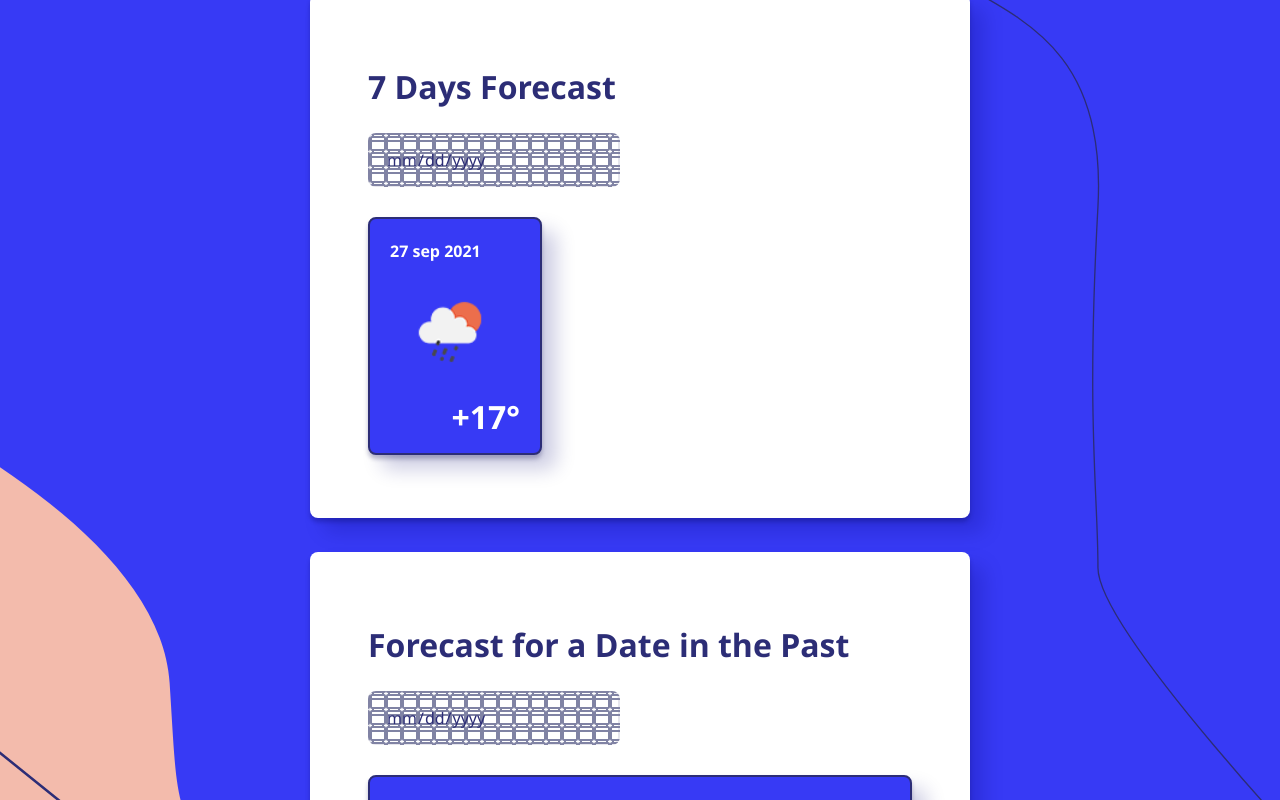
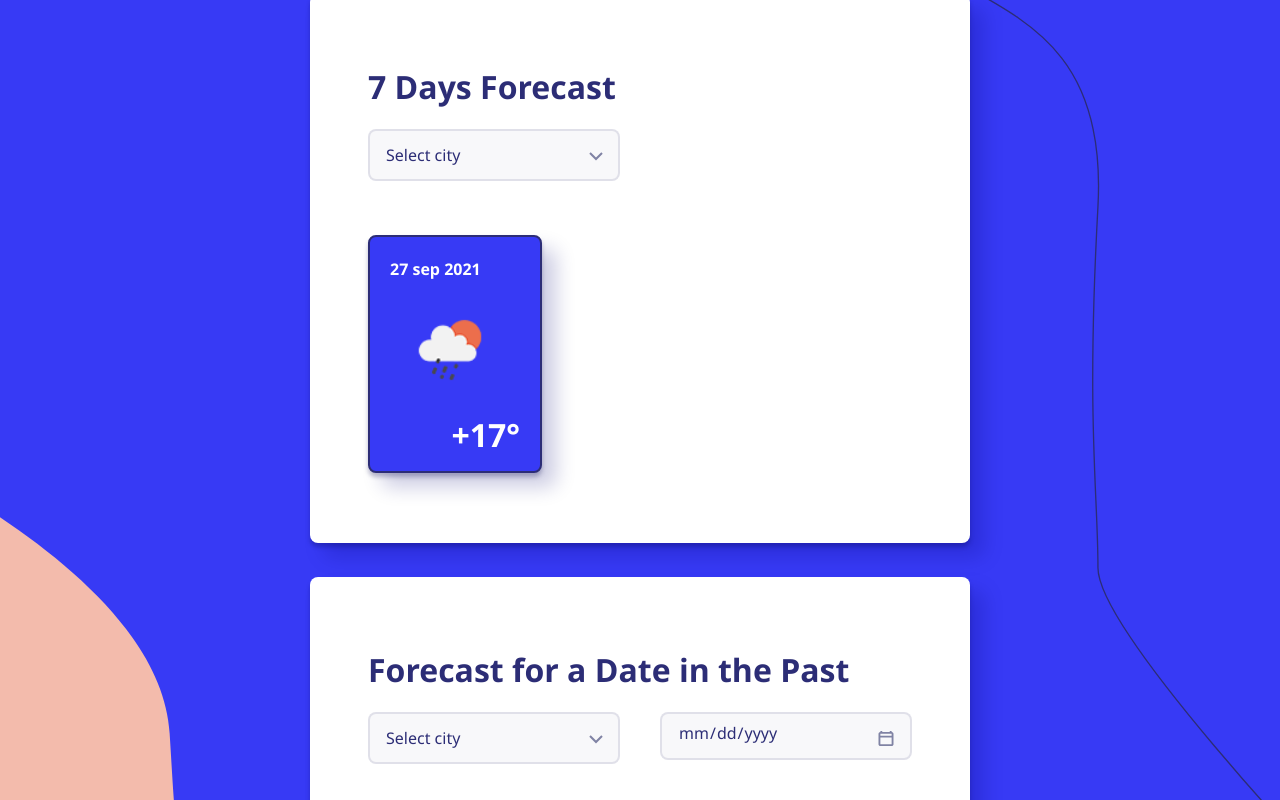
Before and after one commit to mmastya/weather-app, a React (Create React App) app: page / in a window 1280 px wide. Shown: the part 380-1180 px from the top of the page. Built offline with nearby package versions, Linux system fonts and the light colour scheme.

Commit message:
Реализован компонент селект с выбором города

```diff
--- a/src/App.css
+++ b/src/App.css
@@ -18,7 +18,7 @@ body {
     background-position: -28rem -29rem, 134rem 0, 160rem 0, -12rem bottom, 0rem bottom, -80rem bottom;
 }
 
-h1{
+h1, p{
     margin: 0;
 }
 
--- a/src/components/arrowClose/ArrowClose.css
+++ b/src/components/arrowClose/ArrowClose.css
@@ -0,0 +1,3 @@
+.icon-close {
+    width: 13rem;
+}
--- a/src/components/arrowOpen/ArrowOpen.css
+++ b/src/components/arrowOpen/ArrowOpen.css
@@ -0,0 +1,3 @@
+.icon-open {
+    width: 13rem;
+}
--- a/src/components/dataPicker/DataPicker.css
+++ b/src/components/dataPicker/DataPicker.css
@@ -1,9 +1,9 @@
 .data-picker-input {
   width: 252rem;
-    padding: 12rem 16rem 12rem 16rem;
-    border: 2px solid rgba(128, 131, 164, 0.2);
+  padding: 6rem 16rem 12rem 16rem;
+  border: 2rem solid rgba(128, 131, 164, 0.2);
   box-sizing: border-box;
-    border-radius: 8px;
+  border-radius: 8rem;
   font-family: var(--font-family);
   font-style: normal;
   font-weight: normal;
@@ -14,11 +14,16 @@
 
 [type="date"] {
   background-image: url(../../static/images/calendar.svg);
-    background-color:rgba(128, 131, 164, 0.06)   no-repeat;
+  background-color:rgba(128, 131, 164, 0.06);
+  background-repeat: no-repeat;
+  background-size: 16rem 15rem;
+  background-position: right 16rem top 17rem;
 }
+
 [type="date"]::-webkit-inner-spin-button {
   display: none;
 }
+
 [type="date"]::-webkit-calendar-picker-indicator {
   opacity: 0;
 }
--- a/src/components/dataPicker/DataPicker.tsx
+++ b/src/components/dataPicker/DataPicker.tsx
@@ -1,14 +1,10 @@
 import React from 'react'
 import './DataPicker.css'
-
-// interface IDataPicker {
-//   date: string;
-// }
 
 function DataPicker () {
   return (
     <div className='data-picker'>
-        <input className='data-picker-input' type="date" />
+      <input className='data-picker-input' type="date" />
     </div>
   )
 }
--- /dev/null
+++ b/src/components/select/Select.css
@@ -0,0 +1,59 @@
+.select {
+    position: relative;
+}
+
+.select__box {
+    display: flex;
+    justify-content: space-between;
+    width: 252rem;
+    padding: 12rem 16rem 12rem 16rem;
+    background: rgba(128, 131, 164, 0.06);
+    border: 2rem solid rgba(128, 131, 164, 0.2);
+    box-sizing: border-box;
+    border-radius: 8rem;
+    font-family: var(--font-family);
+    font-style: normal;
+    font-weight: normal;
+    font-size: 16rem;
+    line-height: 24rem;
+    color: var(--color-text-dark-blue);
+}
+
+.select__options{
+    position: absolute;
+    top: 64rem;
+    width: 252rem;
+    height: 160rem;
+    background: var(--color-text-white);
+    border: 2rem solid rgba(128, 131, 164, 0.06);
+    box-sizing: border-box;
+    box-shadow: 0rem 2rem 4rem rgba(4, 5, 73, 0.16), 14rem 14rem 20rem rgba(5, 6, 114, 0.08);
+    border-radius: 8rem;
+    font-family: var(--font-family);
+    font-style: normal;
+    font-weight: normal;
+    font-size: 16rem;
+    line-height: 24rem;
+    color: var(--color-text-dark-blue);
+    overflow: auto;
+}
+
+.select__options--open {
+    display: block;
+}
+
+.select__options--close {
+    display: none;
+}
+
+.select__option {
+    padding: 6rem 10rem 6rem 16rem;
+    cursor: pointer;
+}
+
+.select__option:hover {
+    background: rgba(128, 131, 164, 0.06);
+    border-radius: 8px;
+    width: 230rem;
+    margin-right: 6rem;
+}
--- /dev/null
+++ b/src/components/select/Select.tsx
@@ -0,0 +1,51 @@
+import React, { useState, useEffect, useRef } from 'react'
+import ArrowClose from '../arrowClose/ArrowClose'
+import ArrowOpen from '../arrowOpen/ArrowOpen'
+import './Select.css'
+
+const cities = ['Kazan', 'Moscow', 'Samara', 'Saint-Petersburg', 'Tolyatti', 'Tula']
+
+export function Select () {
+  const dropdownRef = useRef(null)
+  const [isOpen, setIsOpen] = useState(false)
+  const [selectedOption, setSelectedOption] = useState('Select city')
+
+  const handleClick = () => setIsOpen(!isOpen)
+  const onOptionClicked = (value: any) => () => {
+    setSelectedOption(value)
+    setIsOpen(false)
+    console.log(value)
+  }
+
+  useEffect(() => {
+    const onClick = () => {
+      if (dropdownRef.current !== null) {
+        setIsOpen(!isOpen)
+      }
+    }
+
+    if (isOpen) {
+      window.addEventListener('click', onClick)
+    }
+
+    return () => {
+      window.removeEventListener('click', onClick)
+    }
+  }, [isOpen, dropdownRef])
+
+  return (
+    <div className='select'>
+      <div className='select__box' onClick={handleClick}>
+        <p className='select__placeholder' onChange={onOptionClicked}>{selectedOption}</p>
+        {isOpen ? <ArrowClose/> : <ArrowOpen/> }
+      </div>
+      <div ref={dropdownRef} className={`select__options ${isOpen ? 'select__options--open' : 'select__options--close'}`}>
+        {cities.map(city => (
+          <div className='select__option' onClick={onOptionClicked(city)} key={Math.random()}>
+            {city}
+          </div>
+        ))}
+      </div>
+    </div>
+  )
+}
--- a/src/components/whiteBox/WhiteBox.css
+++ b/src/components/whiteBox/WhiteBox.css
@@ -10,9 +10,25 @@
     margin-bottom: 30rem;
 }
 
+.white-box__controls {
+    display: flex;
+    flex-direction: column;
+}
+
 @media (min-width: 1280px) {
     .white-box {
         width: 660rem;
-        height: 524rem;
+    }
+
+    .white-box__data-picker-container {
+        margin-top: 0;
+        margin-bottom: 0
+    }
+
+    .white-box__controls {
+        display: flex;
+        flex-direction: row;
+        justify-content: space-between;
+        margin-bottom: 54rem;
     }
 }
--- a/src/components/whiteBox/WhiteBox.tsx
+++ b/src/components/whiteBox/WhiteBox.tsx
@@ -6,6 +6,7 @@ import WhiteBoxContainer from '../whiteBoxContainer/WhiteBoxContainer'
 import './WhiteBox.css'
 import sunCloud from '../../static/images/sun-cloud.svg'
 import DataPicker from '../dataPicker/DataPicker'
+import { Select } from '../select/Select'
 
 interface IWhiteBox {
   title: string;
@@ -20,8 +21,11 @@ function WhiteBox (props: IWhiteBox) {
     <div className="white-box">
       <WhiteBoxContainer>
         <Title text={props.title}/>
-        <div className='white-box__data-picker-container'>
-          <DataPicker/>
+        <div className='white-box__controls'>
+          <Select/>
+          <div className='white-box__data-picker-container'>
+            {props.isAlone ? <DataPicker/> : null}
+          </div>
         </div>
         {show ? <WeatherCard isAlone={props.isAlone} date={'27 sep 2021'} weatherIcon={sunCloud} degree={'+17°'} alt={'солнце'}/> : <Placeholder/>}
       </WhiteBoxContainer>
```
Lines whose indentation alone changed are shown as unchanged.
